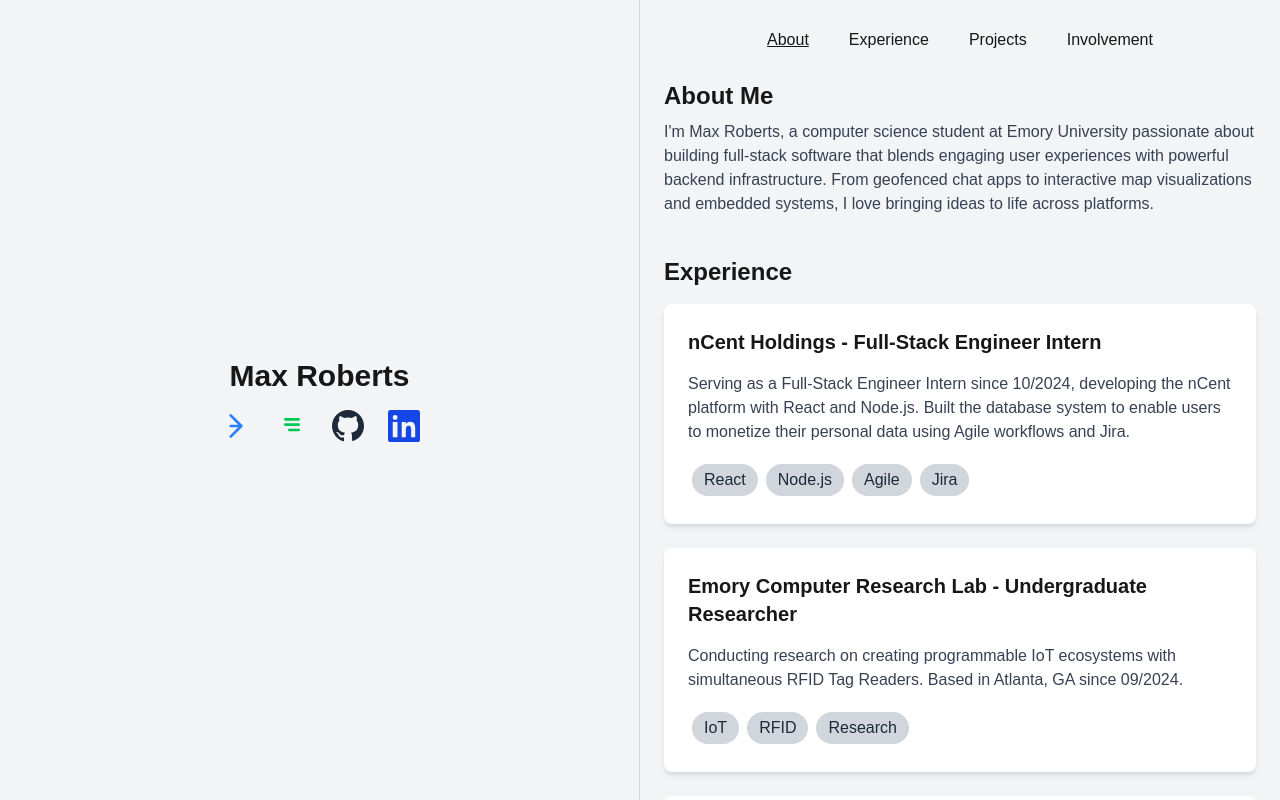
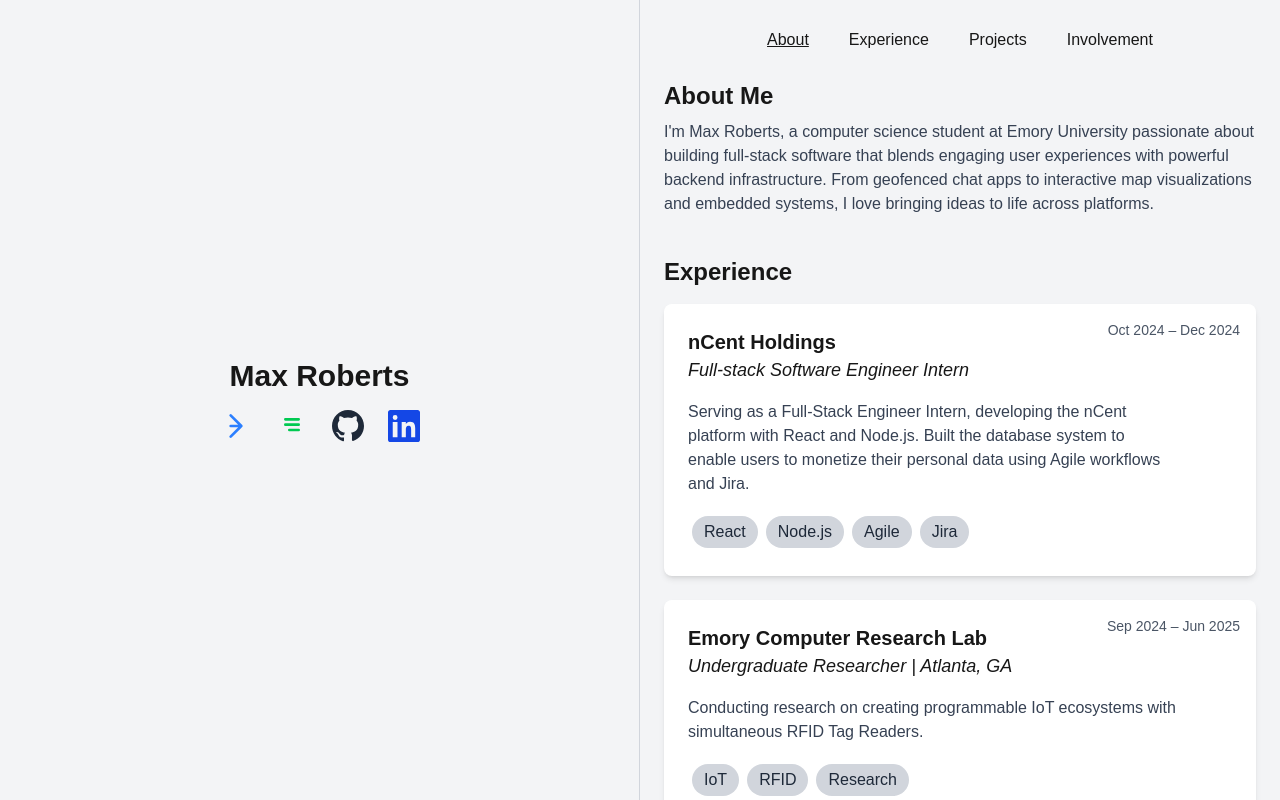
Before and after one commit to TheMaxRob/TheMaxRob.github.io, a Next.js app: page / in a window 1280 px wide. Built offline with nearby package versions, Linux system fonts and the light colour scheme.

Commit message:
Added a dates section in the top right corner of each card, which can either be a range or a single date.

```diff
--- a/src/components/Card.tsx
+++ b/src/components/Card.tsx
@@ -2,30 +2,52 @@
 import SkillBubble from './SkillBubble';
 
 interface CardProps {
-  name: string;
+  title: string;
+  subtitle?: string;
   link?: string;
   image?: string;
-  description: string;
+  description?: string;
   skills: string[];
   selectedSkill: string | null;
   onSelectSkill: (skill: string | null) => void;
+  startDate?: Date | null;
+  endDate?: Date | "Present" | "In Progress";
 }
 
-const Card: React.FC<CardProps> = ({ name, link, image, description, skills, selectedSkill, onSelectSkill }) => {
+
+const Card: React.FC<CardProps> = ({ title, subtitle, link, image, description, skills, selectedSkill, onSelectSkill, startDate, endDate }) => {
   const isFaded = selectedSkill !== null && !skills.includes(selectedSkill);
+
+  // Format dates as MM/YYYY (you can customize the format)
+  const formatDate = (date: Date | "Present" | "In Progress" | undefined | null) => {
+    if (!date) return '';
+    if (typeof date === 'string') {
+      return date === 'Present' ? 'In Progress' : date;
+    }
+    return date.toLocaleDateString(undefined, { month: 'short', year: 'numeric' });
+  };
+
+
+
+
     return (
-    <div className={`bg-white shadow-md rounded-lg p-6 mb-6 transition-opacity duration-300 ${isFaded ? "opacity-30" : "opacity-100"}`}>
+      <div className={`bg-white shadow-md rounded-lg p-6 pr-20 mb-6 relative transition-opacity duration-300 ${isFaded ? "opacity-30" : "opacity-100"}`}>
+        {/* Date timeframe in the top-right corner */}
+        {(startDate || endDate) && (
+          <div className="absolute top-4 right-4 text-sm text-gray-600 whitespace-nowrap">
+            {startDate ? `${formatDate(startDate)} – ${formatDate(endDate)}` : `${formatDate(endDate)}`}
+          </div>
+        )}
+
         <div className="flex items-center">
-        {/* If image exists, display it */}
           {image && (
             <img
               src={image}
-            alt={name}
+              alt={title}
               className="w-16 h-16 rounded-full mr-4 object-cover"
             />
           )}
           <div>
-          {/* If link is provided, render the name as a clickable link; otherwise, plain text */}
             {link ? (
               <a
                 href={link}
@@ -33,13 +55,19 @@
                 rel="noopener noreferrer"
                 className="text-xl font-bold text-blue-500 hover:underline"
               >
-              {name}
+                {title}
               </a>
             ) : (
-            <span className="text-xl font-bold">{name}</span>
+              <span className="text-xl font-bold">{title}</span>
             )}
           </div>
         </div>
+
+      {subtitle && (
+        <div>
+          <span className="text-lg italic">{subtitle}</span>
+        </div>
+      )}
       <p className="mt-4 text-gray-700">{description}</p>
       <div className="mt-4 flex flex-wrap">
         {skills.map((skill) => (
--- a/src/components/Home.tsx
+++ b/src/components/Home.tsx
@@ -9,124 +9,149 @@
 
 interface CardData {
   id: number;
-  name: string;
+  title: string;
+  subtitle?: string;
   link?: string;
   image?: string;
-  description: string;
+  description?: string;
   skills: string[];
   type: CardType;
+  startDate: Date | null;
+  endDate: Date | "Present";
 }
 
 const App: React.FC = () => {
   const [selectedSkill, setSelectedSkill] = useState<string | null>(null);
   const [activeSection, setActiveSection] = useState<string>('about');
 
-  // Refs for sections
+  // Section Refs
   const aboutRef = useRef<HTMLElement>(null);
   const experienceRef = useRef<HTMLElement>(null);
   const projectsRef = useRef<HTMLElement>(null);
   const involvementRef = useRef<HTMLElement>(null);
 
   const cardsData: CardData[] = [
-    // Personal Projects (with clickable links and images)
+    // Personal Projects
     {
       id: 1,
-      name: "geoChat",
+      title: "geoChat",
       link: "https://github.com/ShaneBerhoff/geoChat",
       image: "https://via.placeholder.com/150",
       description: "Built a full-stack, anonymous live chat app using React, NodeJS, MongoDB, Docker, AWS, and Socket.io. Achieved 99 unique users, 1000+ messages, and 600+ sessions using OSM geofencing data (87 zones).",
       skills: ["React", "NodeJS", "MongoDB", "Docker", "AWS", "Socket.io"],
-      type: CardType.Project
+      type: CardType.Project,
+      startDate: null,
+      endDate: new Date(2023, 5, 1)    // June 1, 2023
     },
     {
       id: 2,
-      name: "Solo",
+      title: "Solo",
       link: "https://github.com/TheMaxRob/Solo",
       image: "https://via.placeholder.com/150",
       description: "Implemented a globe-based navigation system with SwiftUI and MapKit to display events. Utilized Firebase for real-time data syncing, authentication, and caching.",
       skills: ["SwiftUI", "MapKit", "Firebase"],
-      type: CardType.Project
+      type: CardType.Project,
+      startDate: null,
+      endDate: "Present"
     },
     {
       id: 3,
-      name: "Worldline",
+      title: "Worldline",
       link: "https://github.com/emory-worldline/worldline",
       image: "https://via.placeholder.com/150",
       description: "Developed a data visualizer for photo library metadata using React Native, Expo, and Mapbox. Created custom animations and managed dynamic data clusters.",
       skills: ["React Native", "Expo", "Mapbox"],
-      type: CardType.Project
+      type: CardType.Project,
+      startDate: null,
+      endDate: new Date(2024, 11, 1)
     },
     {
       id: 4,
-      name: "Venmo-Receipt-Scanner",
+      title: "Venmo Receipt Scanner",
       link: "https://github.com/TheMaxRob/Venmo-Receipt-Scanner",
       image: "https://via.placeholder.com/150",
       description: "A full-stack app that parses receipt items using React Native, Python/Flask, Pytesseract, and OpenCV. Integrates with the Venmo API for automated transactions.",
       skills: ["React Native", "Python", "Flask", "Pytesseract", "OpenCV"],
-      type: CardType.Project
+      type: CardType.Project,
+      startDate: null,
+      endDate: new Date(2024, 2, 1)
     },
     {
       id: 5,
-      name: "Raspberry Pi Friend Recognizer",
+      title: "Raspberry Pi Friend Recognizer",
       link: "https://github.com/TheMaxRob/RpiFaceDetector",
       image: "https://via.placeholder.com/150",
       description: "An in-progress facial recognition system using C++ and OpenCV on a Raspberry Pi. Designed to differentiate friends in real time with a Pi Camera.",
       skills: ["C++", "OpenCV", "Raspberry Pi"],
-      type: CardType.Project
+      type: CardType.Project,
+      startDate: null,
+      endDate: "Present"
     },
-    // Professional Experience (non-clickable, no images)
+
+    // Professional Experience
     {
       id: 6,
-      name: "nCent Holdings - Full-Stack Engineer Intern",
-      description: "Serving as a Full-Stack Engineer Intern since 10/2024, developing the nCent platform with React and Node.js. Built the database system to enable users to monetize their personal data using Agile workflows and Jira.",
+      title: "nCent Holdings",
+      subtitle: "Full-stack Software Engineer Intern",
+      description: "Serving as a Full-Stack Engineer Intern, developing the nCent platform with React and Node.js. Built the database system to enable users to monetize their personal data using Agile workflows and Jira.",
       skills: ["React", "Node.js", "Agile", "Jira"],
-      type: CardType.Experience
+      type: CardType.Experience,
+      startDate: new Date(2024, 9, 1),
+      endDate: new Date(2024, 11, 1)
     },
     {
       id: 7,
-      name: "Emory Computer Research Lab - Undergraduate Researcher",
-      description: "Conducting research on creating programmable IoT ecosystems with simultaneous RFID Tag Readers. Based in Atlanta, GA since 09/2024.",
+      title: "Emory Computer Research Lab",
+      subtitle: "Undergraduate Researcher | Atlanta, GA",
+      description: "Conducting research on creating programmable IoT ecosystems with simultaneous RFID Tag Readers.",
       skills: ["IoT", "RFID", "Research"],
-      type: CardType.Experience
+      type: CardType.Experience,
+      startDate: new Date(2024, 8, 1),
+      endDate: new Date(2025, 5, 1)
     },
     {
       id: 8,
-      name: "Guardian Owl Digital - Development Intern",
-      description: "Worked as a Development Intern from 06/2024 to 08/2024, managing blog content, optimizing SEO, and creating a GPT model for advertising and website audits while collaborating with clients on marketing strategies.",
+      title: "Guardian Owl Digital",
+      subtitle: "Development Intern | Louisville, KY",
+      description: "Worked as a Development Intern, managing blog content, optimizing SEO, and creating a GPT model for advertising and website audits while collaborating with clients on marketing strategies.",
       skills: ["SEO", "GPT", "Marketing"],
-      type: CardType.Experience
+      type: CardType.Experience,
+      startDate: new Date(2024, 5, 1),
+      endDate: new Date(2024, 7, 1)
     },
-    // Community Involvement (optional, can include link/image if desired)
+
+    // Community Involvement
     {
       id: 9,
-      name: "Emory Impact Investing Group - Senior Analyst",
-      link: "https://example.com/emory-impact-investing",
-      image: "https://via.placeholder.com/150",
-      description: "Managed a $250,000 investment fund to provide microloans and pro-bono consulting to entrepreneurs in Atlanta. Served from 01/2023 to 09/2024.",
-      skills: ["Investment", "Consulting", "Finance"],
-      type: CardType.Involvement
+      title: "Emory Impact Investing Group",
+      subtitle: "Senior Analyst",
+      link: "https://www.emoryimpactinvesting.com/",
+      description: "Managed a $250,000 investment fund to provide microloans and pro-bono consulting to entrepreneurs in Atlanta.",
+      skills: ["Consulting", "Finance", "Project Management", "Leadership"],
+      type: CardType.Involvement,
+      startDate: new Date(2023, 0, 1),
+      endDate: new Date(2024, 8, 1)
     },
     {
       id: 10,
-      name: "Emory Rock Climbing Team - Member",
-      link: "https://example.com/emory-rock-climbing",
-      image: "https://via.placeholder.com/150",
-      description: "Active member of the Emory Rock Climbing Team from 08/2023 to 12/2024, promoting teamwork, physical endurance, and outdoor activity.",
+      title: "Emory Rock Climbing Team - Member",
       skills: ["Teamwork", "Fitness", "Climbing"],
-      type: CardType.Involvement
+      type: CardType.Involvement,
+      startDate: new Date(2023, 7, 1),
+      endDate: new Date(2024, 11, 1)
     },
     {
       id: 11,
-      name: "Kappa Alpha Epsilon - Philanthropy and Fundraising Chair",
-      link: "https://example.com/kae",
-      image: "https://via.placeholder.com/150",
-      description: "Leading philanthropy and fundraising efforts since 10/2024, organizing community service and charity events for Kappa Alpha Epsilon.",
+      title: "Kappa Alpha Epsilon",
+      subtitle: "Philanthropy Chair",
       skills: ["Philanthropy", "Fundraising", "Leadership"],
-      type: CardType.Involvement
+      type: CardType.Involvement,
+      startDate: new Date(2024, 9, 1),
+      endDate: new Date(2025, 5, 1)
     }
   ];
 
-  // IntersectionObserver for active section tracking
+  // IntersectionObserver - section tracking
   useEffect(() => {
     const sections = [
       { id: 'about', ref: aboutRef },
@@ -165,7 +190,7 @@
 
   return (
     <div className="min-h-screen bg-gray-100">
-      {/* Fixed Left Column */}
+      {/* Left Col */}
       <div className="fixed top-0 left-0 w-1/2 h-screen flex flex-col justify-center items-center border-r border-gray-300 bg-gray-100">
         <h1 className="text-3xl font-bold mb-4">Max Roberts</h1>
         <div className="flex space-x-6">
@@ -175,19 +200,19 @@
               <path strokeLinecap="round" strokeLinejoin="round" strokeWidth={2} d="M16 12H8m8 0l-8 8m8-8l-8-8" />
             </svg>
           </a>
-          {/* Resume Icon */}
+          {/* Resume */}
           <a href="/MaxRobertsResume.pdf" download className="hover:opacity-80">
             <svg xmlns="http://www.w3.org/2000/svg" className="h-8 w-8 text-green-500" fill="none" viewBox="0 0 24 24" stroke="currentColor">
               <path strokeLinecap="round" strokeLinejoin="round" strokeWidth={2} d="M7 7h10M7 11h10m-7 4h7" />
             </svg>
           </a>
-          {/* GitHub Icon */}
+          {/* GitHub */}
           <a href="https://github.com/TheMaxRob" target="_blank" rel="noopener noreferrer" className="hover:opacity-80">
             <svg xmlns="http://www.w3.org/2000/svg" className="h-8 w-8 text-gray-800" viewBox="0 0 24 24" fill="currentColor">
               <path d="M12 0C5.37 0 0 5.37 0 12c0 5.3 3.438 9.8 8.205 11.385.6.113.82-.263.82-.583 0-.288-.012-1.243-.018-2.25-3.338.725-4.042-1.61-4.042-1.61-.546-1.387-1.333-1.756-1.333-1.756-1.09-.745.082-.73.082-.73 1.205.085 1.84 1.237 1.84 1.237 1.07 1.835 2.807 1.305 3.492.998.108-.776.42-1.305.762-1.605-2.665-.3-5.466-1.332-5.466-5.93 0-1.31.47-2.38 1.236-3.22-.124-.303-.536-1.523.117-3.176 0 0 1.008-.322 3.3 1.23a11.5 11.5 0 013.003-.404c1.02.005 2.045.138 3.003.404 2.29-1.552 3.296-1.23 3.296-1.23.655 1.653.243 2.873.12 3.176.77.84 1.234 1.91 1.234 3.22 0 4.61-2.807 5.625-5.48 5.92.43.37.823 1.102.823 2.222 0 1.605-.015 2.895-.015 3.286 0 .323.216.698.825.58C20.565 21.795 24 17.3 24 12c0-6.63-5.37-12-12-12z" />
             </svg>
           </a>
-          {/* LinkedIn Icon */}
+          {/* LinkedIn */}
           <a href="https://linkedin.com/in/maxwroberts" target="_blank" rel="noopener noreferrer" className="hover:opacity-80">
             <svg xmlns="http://www.w3.org/2000/svg" className="h-8 w-8 text-blue-700" viewBox="0 0 24 24" fill="currentColor">
               <path d="M20.447 20.452H17.36v-5.569c0-1.328-.025-3.037-1.85-3.037-1.85 0-2.134 1.444-2.134 2.937v5.669H10.27V9h3.114v1.561h.045c.434-.82 1.494-1.683 3.074-1.683 3.289 0 3.895 2.163 3.895 4.977v6.597zM5.337 7.433a1.803 1.803 0 01-1.806-1.806 1.803 1.803 0 011.806-1.806 1.803 1.803 0 011.806 1.806 1.803 1.803 0 01-1.806 1.806zm1.783 13.019H3.554V9h3.566v11.452zM22.225 0H1.771C.792 0 0 .792 0 1.771v20.451C0 23.207.792 24 1.771 24h20.451C23.207 24 24 23.207 24 22.225V1.771C24 .792 23.207 0 22.225 0z" />
@@ -196,9 +221,9 @@
         </div>
       </div>
 
-      {/* Right Column: Cards & Nav */}
+      {/* Right Col */}
       <div className="ml-[50%] w-1/2 p-6 overflow-y-auto h-screen scroll-smooth">
-        {/* Sticky Navigation Bar */}
+        {/* Nav Bar */}
         <nav className="sticky top-0 bg-transparent mb-6 flex justify-center z-10">
           <div className="flex space-x-4">
             <button
@@ -240,7 +265,7 @@
           </div>
         </nav>
 
-        {/* About Section */}
+        {/* About */}
         <section id="about" ref={aboutRef} className="mb-10">
           <h2 className="text-2xl font-semibold mb-2">About Me</h2>
           <p className="text-gray-700">
@@ -248,7 +273,7 @@
           </p>
         </section>
 
-        {/* Experience Section */}
+        {/* Experience */}
         <section id="experience" ref={experienceRef} className="mb-10">
           <h2 className="text-2xl font-semibold mb-4">Experience</h2>
           {cardsData
@@ -258,7 +283,7 @@
             ))}
         </section>
 
-        {/* Projects Section */}
+        {/* Projects */}
         <section id="projects" ref={projectsRef} className="mb-10">
           <h2 className="text-2xl font-semibold mb-4">Projects</h2>
           {cardsData
@@ -268,7 +293,7 @@
             ))}
         </section>
 
-        {/* Involvement Section */}
+        {/* Involvement */}
         <section id="involvement" ref={involvementRef} className="mb-10">
           <h2 className="text-2xl font-semibold mb-4">Involvement</h2>
           {cardsData
```
Lines whose indentation alone changed are shown as unchanged.
